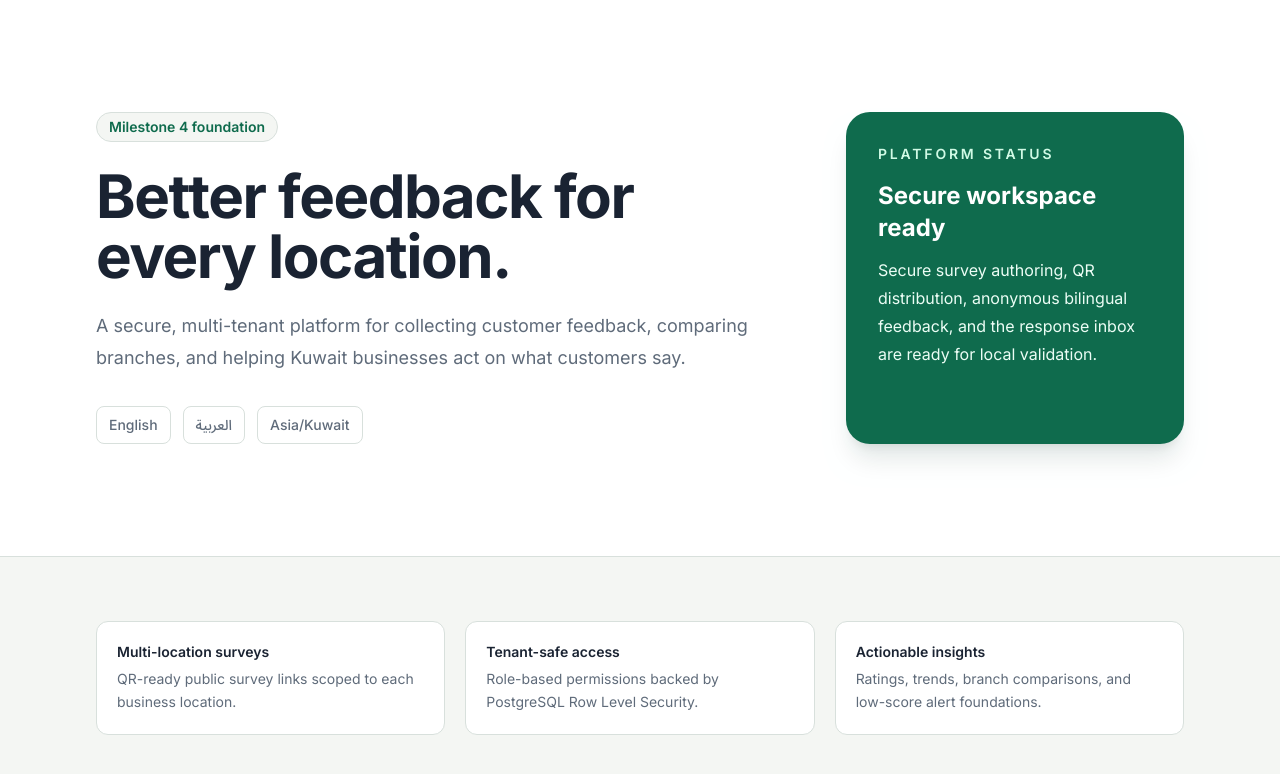
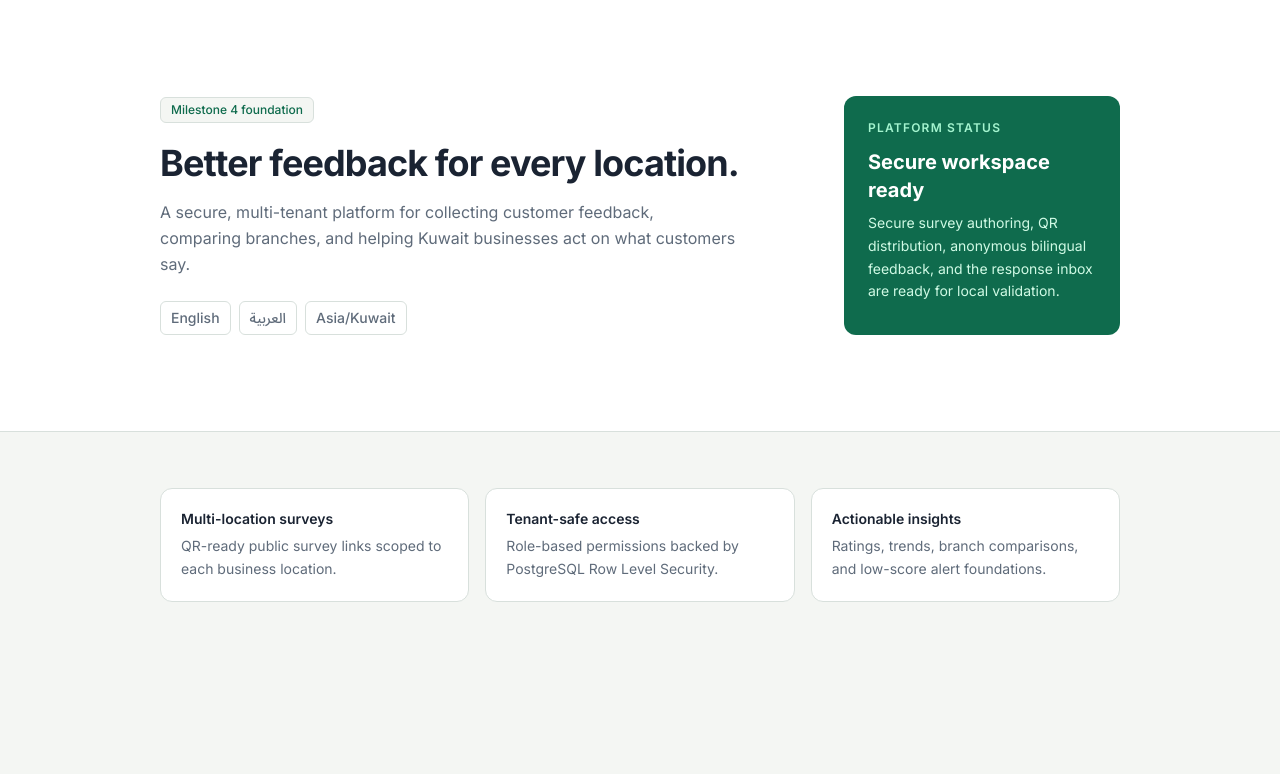
Before and after one commit to farazeool/kuwait-feedback-platform, a Next.js app: page / in a window 1280 px wide. Shown: the top 774 px of the page. Built offline with nearby package versions, Linux system fonts and the light colour scheme.

Commit message:
style: refine landing page and platform admin header
Reduce landing page max-width and hero proportions for tighter
composition, add hover transitions to platform admin navigation.

```diff
--- a/src/app/page.tsx
+++ b/src/app/page.tsx
@@ -5,34 +5,34 @@ export default function Home() {
   return (
     <main className="flex flex-1 flex-col">
       <section className="border-b border-border bg-surface">
-        <div className="mx-auto grid w-full max-w-6xl gap-12 px-6 py-20 lg:grid-cols-[1.35fr_0.65fr] lg:px-8 lg:py-28">
+        <div className="mx-auto grid w-full max-w-5xl gap-10 px-6 py-16 lg:grid-cols-[1.4fr_0.6fr] lg:px-8 lg:py-24">
           <div>
-            <span className="inline-flex rounded-full border border-border bg-background px-3 py-1 text-sm font-semibold text-brand">
+            <span className="inline-flex rounded-md border border-border bg-background px-2.5 py-1 text-xs font-medium text-brand">
               Milestone 4 foundation
             </span>
-            <h1 className="mt-6 max-w-3xl text-4xl font-bold tracking-tight text-foreground sm:text-6xl">
+            <h1 className="mt-5 max-w-2xl text-3xl font-bold tracking-tight text-foreground sm:text-4xl">
               Better feedback for every location.
             </h1>
-            <p className="mt-6 max-w-2xl text-lg leading-8 text-muted">
+            <p className="mt-4 max-w-xl text-base leading-relaxed text-muted">
               A secure, multi-tenant platform for collecting customer feedback,
               comparing branches, and helping Kuwait businesses act on what
               customers say.
             </p>
-            <div className="mt-8 flex flex-wrap gap-3 text-sm font-medium text-muted">
-              <span className="rounded-lg border border-border px-3 py-2">English</span>
-              <span className="rounded-lg border border-border px-3 py-2" dir="rtl" lang="ar">
+            <div className="mt-6 flex flex-wrap gap-2 text-sm font-medium text-muted">
+              <span className="rounded-md border border-border px-2.5 py-1.5">English</span>
+              <span className="rounded-md border border-border px-2.5 py-1.5" dir="rtl" lang="ar">
                 العربية
               </span>
-              <span className="rounded-lg border border-border px-3 py-2">Asia/Kuwait</span>
+              <span className="rounded-md border border-border px-2.5 py-1.5">Asia/Kuwait</span>
             </div>
           </div>
 
-          <aside className="rounded-3xl bg-brand p-8 text-white shadow-xl shadow-emerald-950/10">
-            <p className="text-sm font-semibold uppercase tracking-[0.2em] text-emerald-100">
+          <aside className="rounded-xl bg-brand p-6 text-white">
+            <p className="text-xs font-semibold uppercase tracking-widest text-emerald-200">
               Platform status
             </p>
-            <p className="mt-4 text-2xl font-bold">Secure workspace ready</p>
-            <p className="mt-3 leading-7 text-emerald-50">
+            <p className="mt-3 text-xl font-bold">Secure workspace ready</p>
+            <p className="mt-2 text-sm leading-relaxed text-emerald-100">
               Secure survey authoring, QR distribution, anonymous bilingual
               feedback, and the response inbox are ready for local validation.
             </p>
@@ -40,8 +40,8 @@ export default function Home() {
         </div>
       </section>
 
-      <section className="mx-auto w-full max-w-6xl px-6 py-16 lg:px-8">
-        <div className="grid gap-5 sm:grid-cols-2 lg:grid-cols-3">
+      <section className="mx-auto w-full max-w-5xl px-6 py-14 lg:px-8">
+        <div className="grid gap-4 sm:grid-cols-2 lg:grid-cols-3">
           {PLATFORM_FEATURES.map((feature) => (
             <FeatureCard key={feature.title} {...feature} />
           ))}
--- a/src/app/platform/layout.tsx
+++ b/src/app/platform/layout.tsx
@@ -6,5 +6,5 @@ import { getMessages } from "@/lib/i18n/messages";
 export default async function PlatformLayout({ children }: { children: React.ReactNode }) {
   const context = await requirePlatformAdminContext();
   const messages = getMessages(context.profile.locale);
-  return <div lang={context.profile.locale} dir={context.profile.locale === "ar" ? "rtl" : "ltr"} className="min-h-screen bg-background"><header className="border-b border-border bg-slate-950 text-white"><div className="mx-auto flex max-w-7xl flex-wrap items-center justify-between gap-4 px-5 py-4"><Link href="/platform" className="font-bold">{messages["platform.title"]}</Link><nav className="flex gap-4 text-sm"><Link href="/platform/organizations">{messages["platform.organizations"]}</Link><Link href="/platform/audit">{messages["platform.audit"]}</Link><Link href="/dashboard">{messages["nav.overview"]}</Link></nav></div></header><main className="mx-auto max-w-7xl px-5 py-8">{children}</main></div>;
+  return <div lang={context.profile.locale} dir={context.profile.locale === "ar" ? "rtl" : "ltr"} className="min-h-screen bg-background"><header className="border-b border-border bg-slate-950 text-white"><div className="mx-auto flex max-w-7xl flex-wrap items-center justify-between gap-3 px-5 py-3"><Link href="/platform" className="text-sm font-bold">{messages["platform.title"]}</Link><nav className="flex gap-4 text-sm font-medium"><Link className="text-slate-300 transition-colors hover:text-white" href="/platform/organizations">{messages["platform.organizations"]}</Link><Link className="text-slate-300 transition-colors hover:text-white" href="/platform/audit">{messages["platform.audit"]}</Link><Link className="text-slate-300 transition-colors hover:text-white" href="/dashboard">{messages["nav.overview"]}</Link></nav></div></header><main className="mx-auto max-w-7xl px-5 py-6">{children}</main></div>;
 }
```
